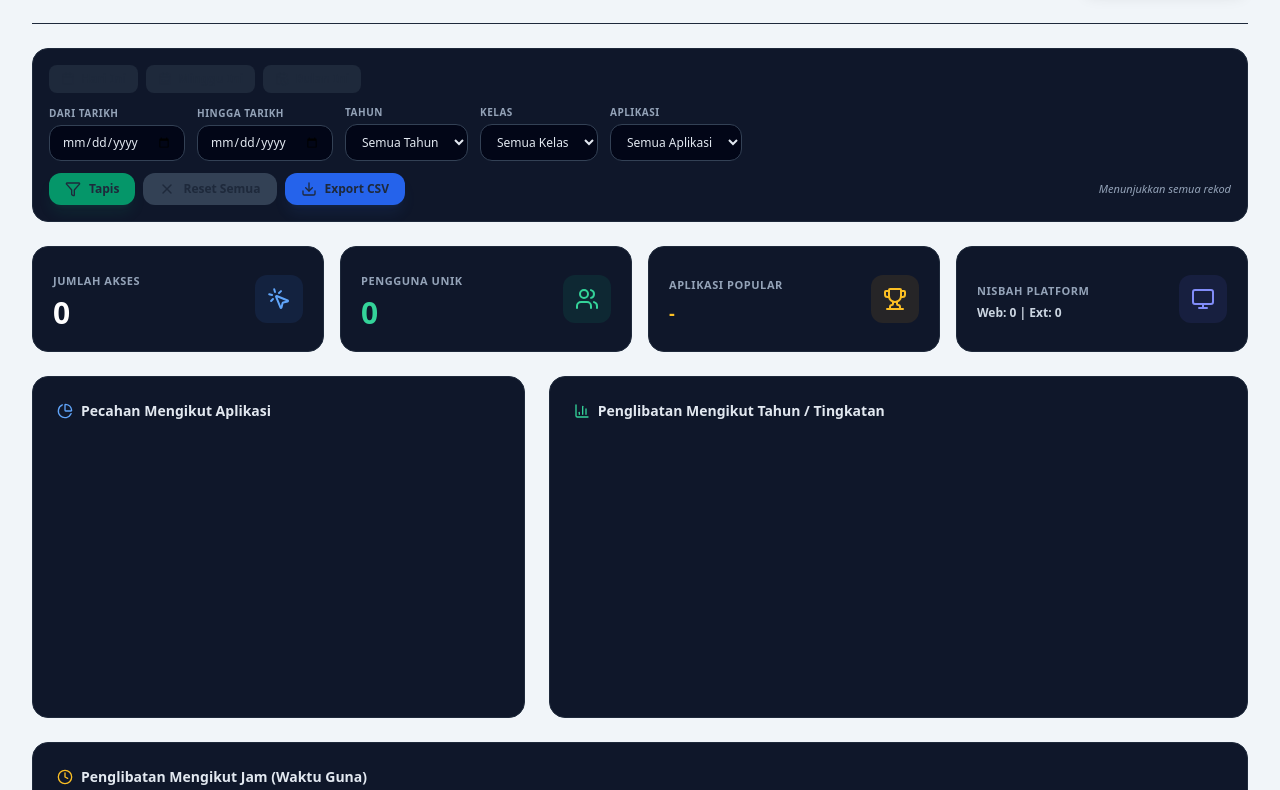
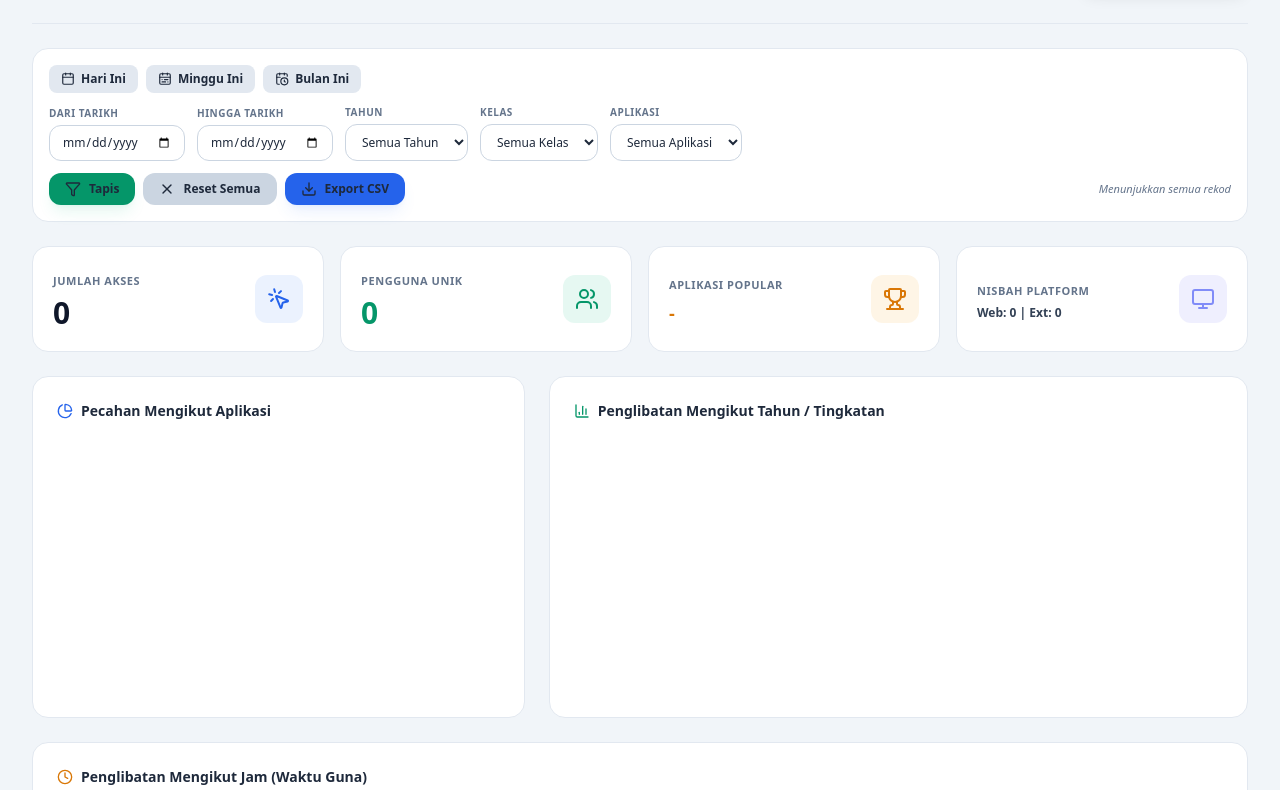
Before and after one commit to g-43447223/SSO-DELIMa, a plain HTML site: page dashboard.html in a window 1280 px wide. Shown: the part 85-875 px from the top of the page. Drawn offline with nearby package versions, Linux system fonts and the light colour scheme.

Commit message:
Perbaiki tema mod siang dashboard supaya konsisten dengan index.html

```diff
--- a/dashboard.html
+++ b/dashboard.html
@@ -22,22 +22,22 @@
     }
   </script>
 </head>
-<body class="bg-slate-950 text-slate-100 min-h-screen font-sans p-4 sm:p-8">
+<body class="bg-slate-100 dark:bg-slate-950 text-slate-800 dark:text-slate-100 min-h-screen font-sans p-4 sm:p-8 transition-colors duration-300">
 
   <!-- Header -->
-  <header class="max-w-7xl mx-auto mb-6 flex flex-col sm:flex-row justify-between items-start sm:items-center gap-4 pb-6 border-b border-slate-800">
+  <header class="max-w-7xl mx-auto mb-6 flex flex-col sm:flex-row justify-between items-start sm:items-center gap-4 pb-6 border-b border-slate-200 dark:border-slate-800">
     <div>
-      <h1 class="text-2xl font-bold text-blue-400 flex items-center gap-2">
+      <h1 class="text-2xl font-bold text-blue-600 dark:text-blue-400 flex items-center gap-2">
         <i data-lucide="layout-dashboard"></i> DASHBOARD ANALISIS PENGGUNAAN
       </h1>
-      <p class="text-xs text-slate-400 mt-1">Hub Akses Digital & Extension SSO • SK Pulau Indah</p>
+      <p class="text-xs text-slate-500 dark:text-slate-400 mt-1">Hub Akses Digital & Extension SSO • SK Pulau Indah</p>
     </div>
 
     <div class="flex items-center gap-2">
-      <a href="./index.html" class="px-3 py-2 bg-slate-800 hover:bg-slate-700 text-xs font-bold rounded-xl flex items-center gap-2 transition">
+      <a href="./index.html" class="px-3 py-2 bg-slate-200 dark:bg-slate-800 hover:bg-slate-300 dark:hover:bg-slate-700 text-slate-800 dark:text-slate-100 text-xs font-bold rounded-xl flex items-center gap-2 transition">
         <i data-lucide="home" class="w-4 h-4"></i> Portal SSO
       </a>
-      <button onclick="toggleTheme()" class="p-2.5 rounded-full bg-slate-800 hover:bg-slate-700 text-xs transition" title="Tukar tema">
+      <button onclick="toggleTheme()" class="p-2.5 rounded-full bg-slate-200 dark:bg-slate-800 hover:bg-slate-300 dark:hover:bg-slate-700 text-slate-800 dark:text-slate-100 text-xs transition" title="Tukar tema">
         <i id="themeIcon" data-lucide="moon" class="w-4 h-4"></i>
       </button>
       <button onclick="fetchAnalyticsData()" class="px-4 py-2 bg-blue-600 hover:bg-blue-700 text-xs font-bold rounded-xl flex items-center gap-2 shadow-lg transition">
@@ -48,42 +48,42 @@
 
   <!-- Filter Tarikh & Lain-lain -->
   <section class="max-w-7xl mx-auto mb-6">
-    <div class="bg-slate-900 border border-slate-800 p-4 rounded-2xl flex flex-col gap-3">
+    <div class="bg-white dark:bg-slate-900 border border-slate-200 dark:border-slate-200 dark:border-slate-800 p-4 rounded-2xl flex flex-col gap-3">
       <div class="flex flex-wrap items-center gap-2">
-        <button onclick="setQuickFilter('today')" class="px-3 py-1.5 bg-slate-800 hover:bg-slate-700 text-xs font-semibold rounded-lg flex items-center gap-1.5 transition">
+        <button onclick="setQuickFilter('today')" class="px-3 py-1.5 bg-slate-200 dark:bg-slate-800 hover:bg-slate-300 dark:hover:bg-slate-700 text-slate-800 dark:text-slate-100 text-xs font-semibold rounded-lg flex items-center gap-1.5 transition">
           <i data-lucide="calendar" class="w-3.5 h-3.5"></i> Hari Ini
         </button>
-        <button onclick="setQuickFilter('week')" class="px-3 py-1.5 bg-slate-800 hover:bg-slate-700 text-xs font-semibold rounded-lg flex items-center gap-1.5 transition">
+        <button onclick="setQuickFilter('week')" class="px-3 py-1.5 bg-slate-200 dark:bg-slate-800 hover:bg-slate-300 dark:hover:bg-slate-700 text-slate-800 dark:text-slate-100 text-xs font-semibold rounded-lg flex items-center gap-1.5 transition">
           <i data-lucide="calendar-range" class="w-3.5 h-3.5"></i> Minggu Ini
         </button>
-        <button onclick="setQuickFilter('month')" class="px-3 py-1.5 bg-slate-800 hover:bg-slate-700 text-xs font-semibold rounded-lg flex items-center gap-1.5 transition">
+        <button onclick="setQuickFilter('month')" class="px-3 py-1.5 bg-slate-200 dark:bg-slate-800 hover:bg-slate-300 dark:hover:bg-slate-700 text-slate-800 dark:text-slate-100 text-xs font-semibold rounded-lg flex items-center gap-1.5 transition">
           <i data-lucide="calendar-clock" class="w-3.5 h-3.5"></i> Bulan Ini
         </button>
       </div>
       <div class="flex flex-col sm:flex-row sm:items-end gap-3">
         <div class="flex flex-col gap-1 flex-1 sm:flex-none">
-          <label for="dateFrom" class="text-[10px] uppercase tracking-wider text-slate-400 font-bold">Dari Tarikh</label>
-          <input type="date" id="dateFrom" class="px-3 py-2 bg-slate-950 border border-slate-700 rounded-xl text-xs text-slate-200 focus:outline-none focus:ring-2 focus:ring-blue-500">
+          <label for="dateFrom" class="text-[10px] uppercase tracking-wider text-slate-500 dark:text-slate-400 font-bold">Dari Tarikh</label>
+          <input type="date" id="dateFrom" class="px-3 py-2 bg-white dark:bg-slate-950 border border-slate-300 dark:border-slate-700 rounded-xl text-xs text-slate-800 dark:text-slate-200 focus:outline-none focus:ring-2 focus:ring-blue-500">
         </div>
         <div class="flex flex-col gap-1 flex-1 sm:flex-none">
-          <label for="dateTo" class="text-[10px] uppercase tracking-wider text-slate-400 font-bold">Hingga Tarikh</label>
-          <input type="date" id="dateTo" class="px-3 py-2 bg-slate-950 border border-slate-700 rounded-xl text-xs text-slate-200 focus:outline-none focus:ring-2 focus:ring-blue-500">
+          <label for="dateTo" class="text-[10px] uppercase tracking-wider text-slate-500 dark:text-slate-400 font-bold">Hingga Tarikh</label>
+          <input type="date" id="dateTo" class="px-3 py-2 bg-white dark:bg-slate-950 border border-slate-300 dark:border-slate-700 rounded-xl text-xs text-slate-800 dark:text-slate-200 focus:outline-none focus:ring-2 focus:ring-blue-500">
         </div>
         <div class="flex flex-col gap-1 flex-1 sm:flex-none">
-          <label for="filterTahun" class="text-[10px] uppercase tracking-wider text-slate-400 font-bold">Tahun</label>
-          <select id="filterTahun" class="px-3 py-2 bg-slate-950 border border-slate-700 rounded-xl text-xs text-slate-200 focus:outline-none focus:ring-2 focus:ring-blue-500">
+          <label for="filterTahun" class="text-[10px] uppercase tracking-wider text-slate-500 dark:text-slate-400 font-bold">Tahun</label>
+          <select id="filterTahun" class="px-3 py-2 bg-white dark:bg-slate-950 border border-slate-300 dark:border-slate-700 rounded-xl text-xs text-slate-800 dark:text-slate-200 focus:outline-none focus:ring-2 focus:ring-blue-500">
             <option value="">Semua Tahun</option>
           </select>
         </div>
         <div class="flex flex-col gap-1 flex-1 sm:flex-none">
-          <label for="filterKelas" class="text-[10px] uppercase tracking-wider text-slate-400 font-bold">Kelas</label>
-          <select id="filterKelas" class="px-3 py-2 bg-slate-950 border border-slate-700 rounded-xl text-xs text-slate-200 focus:outline-none focus:ring-2 focus:ring-blue-500">
+          <label for="filterKelas" class="text-[10px] uppercase tracking-wider text-slate-500 dark:text-slate-400 font-bold">Kelas</label>
+          <select id="filterKelas" class="px-3 py-2 bg-white dark:bg-slate-950 border border-slate-300 dark:border-slate-700 rounded-xl text-xs text-slate-800 dark:text-slate-200 focus:outline-none focus:ring-2 focus:ring-blue-500">
             <option value="">Semua Kelas</option>
           </select>
         </div>
         <div class="flex flex-col gap-1 flex-1 sm:flex-none">
-          <label for="filterApp" class="text-[10px] uppercase tracking-wider text-slate-400 font-bold">Aplikasi</label>
-          <select id="filterApp" class="px-3 py-2 bg-slate-950 border border-slate-700 rounded-xl text-xs text-slate-200 focus:outline-none focus:ring-2 focus:ring-blue-500">
+          <label for="filterApp" class="text-[10px] uppercase tracking-wider text-slate-500 dark:text-slate-400 font-bold">Aplikasi</label>
+          <select id="filterApp" class="px-3 py-2 bg-white dark:bg-slate-950 border border-slate-300 dark:border-slate-700 rounded-xl text-xs text-slate-800 dark:text-slate-200 focus:outline-none focus:ring-2 focus:ring-blue-500">
             <option value="">Semua Aplikasi</option>
             <option value="DELIMA">DELIMA</option>
             <option value="CLASSROOM">CLASSROOM</option>
@@ -98,14 +98,14 @@
           <button onclick="applyAllFilters()" class="px-4 py-2 bg-emerald-600 hover:bg-emerald-700 text-xs font-bold rounded-xl flex items-center gap-2 transition shadow-lg shadow-emerald-500/10">
             <i data-lucide="filter" class="w-4 h-4"></i> Tapis
           </button>
-          <button onclick="resetAllFilters()" class="px-4 py-2 bg-slate-700 hover:bg-slate-600 text-xs font-bold rounded-xl flex items-center gap-2 transition">
+          <button onclick="resetAllFilters()" class="px-4 py-2 bg-slate-300 dark:bg-slate-700 hover:bg-slate-400 dark:hover:bg-slate-600 text-slate-800 dark:text-slate-100 text-xs font-bold rounded-xl flex items-center gap-2 transition">
             <i data-lucide="x" class="w-4 h-4"></i> Reset Semua
           </button>
           <button onclick="exportFilteredToCSV()" class="px-4 py-2 bg-blue-600 hover:bg-blue-700 text-xs font-bold rounded-xl flex items-center gap-2 transition shadow-lg shadow-blue-500/10">
             <i data-lucide="download" class="w-4 h-4"></i> Export CSV
           </button>
         </div>
-        <div class="text-[11px] text-slate-400">
+        <div class="text-[11px] text-slate-500 dark:text-slate-400">
           <span id="filterInfo" class="italic">Menunjukkan semua rekod</span>
         </div>
       </div>
@@ -117,34 +117,34 @@
     <!-- KPI Ringkasan Cards -->
     <div class="grid grid-cols-1 sm:grid-cols-2 lg:grid-cols-4 gap-4">
 
-      <div class="bg-slate-900 border border-slate-800 p-5 rounded-2xl flex items-center justify-between">
+      <div class="bg-white dark:bg-slate-900 border border-slate-200 dark:border-slate-200 dark:border-slate-800 p-5 rounded-2xl flex items-center justify-between">
         <div>
-          <span class="text-[11px] font-bold uppercase tracking-wider text-slate-400">Jumlah Akses</span>
-          <div id="totalLogins" class="text-3xl font-extrabold text-white mt-1">0</div>
+          <span class="text-[11px] font-bold uppercase tracking-wider text-slate-500 dark:text-slate-400">Jumlah Akses</span>
+          <div id="totalLogins" class="text-3xl font-extrabold text-slate-900 dark:text-white mt-1">0</div>
         </div>
-        <div class="p-3 bg-blue-500/10 rounded-xl text-blue-400"><i data-lucide="mouse-pointer-click"></i></div>
+        <div class="p-3 bg-blue-500/10 rounded-xl text-blue-600 dark:text-blue-400"><i data-lucide="mouse-pointer-click"></i></div>
       </div>
 
-      <div class="bg-slate-900 border border-slate-800 p-5 rounded-2xl flex items-center justify-between">
+      <div class="bg-white dark:bg-slate-900 border border-slate-200 dark:border-slate-200 dark:border-slate-800 p-5 rounded-2xl flex items-center justify-between">
         <div>
-          <span class="text-[11px] font-bold uppercase tracking-wider text-slate-400">Pengguna Unik</span>
-          <div id="uniqueUsers" class="text-3xl font-extrabold text-emerald-400 mt-1">0</div>
+          <span class="text-[11px] font-bold uppercase tracking-wider text-slate-500 dark:text-slate-400">Pengguna Unik</span>
+          <div id="uniqueUsers" class="text-3xl font-extrabold text-emerald-600 dark:text-emerald-400 mt-1">0</div>
         </div>
-        <div class="p-3 bg-emerald-500/10 rounded-xl text-emerald-400"><i data-lucide="users"></i></div>
+        <div class="p-3 bg-emerald-500/10 rounded-xl text-emerald-600 dark:text-emerald-400"><i data-lucide="users"></i></div>
       </div>
 
-      <div class="bg-slate-900 border border-slate-800 p-5 rounded-2xl flex items-center justify-between">
+      <div class="bg-white dark:bg-slate-900 border border-slate-200 dark:border-slate-200 dark:border-slate-800 p-5 rounded-2xl flex items-center justify-between">
         <div>
-          <span class="text-[11px] font-bold uppercase tracking-wider text-slate-400">Aplikasi Popular</span>
-          <div id="topApp" class="text-lg font-bold text-amber-400 mt-1 truncate max-w-[150px]">-</div>
+          <span class="text-[11px] font-bold uppercase tracking-wider text-slate-500 dark:text-slate-400">Aplikasi Popular</span>
+          <div id="topApp" class="text-lg font-bold text-amber-600 dark:text-amber-400 mt-1 truncate max-w-[150px]">-</div>
         </div>
-        <div class="p-3 bg-amber-500/10 rounded-xl text-amber-400"><i data-lucide="trophy"></i></div>
+        <div class="p-3 bg-amber-500/10 rounded-xl text-amber-600 dark:text-amber-400"><i data-lucide="trophy"></i></div>
       </div>
 
-      <div class="bg-slate-900 border border-slate-800 p-5 rounded-2xl flex items-center justify-between">
+      <div class="bg-white dark:bg-slate-900 border border-slate-200 dark:border-slate-200 dark:border-slate-800 p-5 rounded-2xl flex items-center justify-between">
         <div>
-          <span class="text-[11px] font-bold uppercase tracking-wider text-slate-400">Nisbah Platform</span>
-          <div id="platformRatio" class="text-xs font-semibold text-slate-300 mt-1">Web: 0 | Ext: 0</div>
+          <span class="text-[11px] font-bold uppercase tracking-wider text-slate-500 dark:text-slate-400">Nisbah Platform</span>
+          <div id="platformRatio" class="text-xs font-semibold text-slate-700 dark:text-slate-300 mt-1">Web: 0 | Ext: 0</div>
         </div>
         <div class="p-3 bg-indigo-500/10 rounded-xl text-indigo-400"><i data-lucide="monitor"></i></div>
       </div>
@@ -155,9 +155,9 @@
     <div class="grid grid-cols-1 lg:grid-cols-12 gap-6">
 
       <!-- Chart: Popularitas Aplikasi -->
-      <div class="lg:col-span-5 bg-slate-900 border border-slate-800 p-6 rounded-2xl flex flex-col justify-between">
-        <h3 class="text-sm font-bold text-slate-200 mb-4 flex items-center gap-2">
-          <i data-lucide="pie-chart" class="w-4 h-4 text-blue-400"></i> Pecahan Mengikut Aplikasi
+      <div class="lg:col-span-5 bg-white dark:bg-slate-900 border border-slate-200 dark:border-slate-200 dark:border-slate-800 p-6 rounded-2xl flex flex-col justify-between">
+        <h3 class="text-sm font-bold text-slate-800 dark:text-slate-200 mb-4 flex items-center gap-2">
+          <i data-lucide="pie-chart" class="w-4 h-4 text-blue-600 dark:text-blue-400"></i> Pecahan Mengikut Aplikasi
         </h3>
         <div class="relative h-64">
           <canvas id="appChart"></canvas>
@@ -165,9 +165,9 @@
       </div>
 
       <!-- Chart: Penglibatan Mengikut Tahun -->
-      <div class="lg:col-span-7 bg-slate-900 border border-slate-800 p-6 rounded-2xl flex flex-col justify-between">
-        <h3 class="text-sm font-bold text-slate-200 mb-4 flex items-center gap-2">
-          <i data-lucide="bar-chart-3" class="w-4 h-4 text-emerald-400"></i> Penglibatan Mengikut Tahun / Tingkatan
+      <div class="lg:col-span-7 bg-white dark:bg-slate-900 border border-slate-200 dark:border-slate-200 dark:border-slate-800 p-6 rounded-2xl flex flex-col justify-between">
+        <h3 class="text-sm font-bold text-slate-800 dark:text-slate-200 mb-4 flex items-center gap-2">
+          <i data-lucide="bar-chart-3" class="w-4 h-4 text-emerald-600 dark:text-emerald-400"></i> Penglibatan Mengikut Tahun / Tingkatan
         </h3>
         <div class="relative h-64">
           <canvas id="yearChart"></canvas>
@@ -177,9 +177,9 @@
     </div>
 
     <!-- Chart: Penglibatan Mengikut Jam -->
-    <div class="bg-slate-900 border border-slate-800 p-6 rounded-2xl">
-      <h3 class="text-sm font-bold text-slate-200 mb-4 flex items-center gap-2">
-        <i data-lucide="clock" class="w-4 h-4 text-amber-400"></i> Penglibatan Mengikut Jam (Waktu Guna)
+    <div class="bg-white dark:bg-slate-900 border border-slate-200 dark:border-slate-200 dark:border-slate-800 p-6 rounded-2xl">
+      <h3 class="text-sm font-bold text-slate-800 dark:text-slate-200 mb-4 flex items-center gap-2">
+        <i data-lucide="clock" class="w-4 h-4 text-amber-600 dark:text-amber-400"></i> Penglibatan Mengikut Jam (Waktu Guna)
       </h3>
       <div class="relative h-64">
         <canvas id="hourChart"></canvas>
@@ -187,24 +187,24 @@
     </div>
 
     <!-- Top 5 Murid Aktif -->
-    <div class="bg-slate-900 border border-slate-800 p-6 rounded-2xl">
-      <h3 class="text-sm font-bold text-slate-200 mb-4 flex items-center gap-2">
-        <i data-lucide="award" class="w-4 h-4 text-amber-400"></i> Top 5 Murid Paling Aktif
+    <div class="bg-white dark:bg-slate-900 border border-slate-200 dark:border-slate-200 dark:border-slate-800 p-6 rounded-2xl">
+      <h3 class="text-sm font-bold text-slate-800 dark:text-slate-200 mb-4 flex items-center gap-2">
+        <i data-lucide="award" class="w-4 h-4 text-amber-600 dark:text-amber-400"></i> Top 5 Murid Paling Aktif
       </h3>
-      <ul id="topStudents" class="space-y-2 text-xs text-slate-300">
+      <ul id="topStudents" class="space-y-2 text-xs text-slate-700 dark:text-slate-300">
         <li class="text-slate-500">Tiada data.</li>
       </ul>
     </div>
 
     <!-- Log Aktiviti Terkini Table -->
-    <div class="bg-slate-900 border border-slate-800 p-6 rounded-2xl">
-      <h3 class="text-sm font-bold text-slate-200 mb-4 flex items-center gap-2">
-        <i data-lucide="history" class="w-4 h-4 text-amber-400"></i> Rekod Log Masuk Terkini
+    <div class="bg-white dark:bg-slate-900 border border-slate-200 dark:border-slate-200 dark:border-slate-800 p-6 rounded-2xl">
+      <h3 class="text-sm font-bold text-slate-800 dark:text-slate-200 mb-4 flex items-center gap-2">
+        <i data-lucide="history" class="w-4 h-4 text-amber-600 dark:text-amber-400"></i> Rekod Log Masuk Terkini
       </h3>
 
       <div class="overflow-x-auto">
-        <table class="w-full text-left text-xs text-slate-300">
-          <thead class="bg-slate-800/60 text-slate-400 uppercase text-[10px] tracking-wider">
+        <table class="w-full text-left text-xs text-slate-700 dark:text-slate-300">
+          <thead class="bg-slate-100 dark:bg-slate-800/60 text-slate-500 dark:text-slate-400 uppercase text-[10px] tracking-wider">
             <tr>
               <th class="p-3">Masa</th>
               <th class="p-3">Nama Murid</th>
@@ -636,7 +636,7 @@
         const spanName = document.createElement('span');
         spanName.textContent = (i+1) + '. ' + name;
         const spanCount = document.createElement('span');
-        spanCount.className = 'font-bold text-amber-400';
+        spanCount.className = 'font-bold text-amber-600 dark:text-amber-400';
         spanCount.textContent = c + ' akses';
         li.appendChild(spanName);
         li.appendChild(spanCount);
@@ -663,10 +663,10 @@
 
         let tr = document.createElement('tr');
         tr.className = "hover:bg-slate-800/30 transition";
-         const tdTime = document.createElement('td'); tdTime.className = 'p-3 text-slate-400'; tdTime.textContent = timeStr; tr.appendChild(tdTime);
-         const tdNama = document.createElement('td'); tdNama.className = 'p-3 font-semibold text-white'; tdNama.textContent = l.nama || '-'; tr.appendChild(tdNama);
+         const tdTime = document.createElement('td'); tdTime.className = 'p-3 text-slate-500 dark:text-slate-400'; tdTime.textContent = timeStr; tr.appendChild(tdTime);
+         const tdNama = document.createElement('td'); tdNama.className = 'p-3 font-semibold text-slate-900 dark:text-white'; tdNama.textContent = l.nama || '-'; tr.appendChild(tdNama);
          const tdTK = document.createElement('td'); tdTK.className = 'p-3'; tdTK.textContent = (l.tahun || '-') + ' - ' + (l.kelas || '-'); tr.appendChild(tdTK);
-         const tdApp = document.createElement('td'); tdApp.className = 'p-3 font-bold text-blue-400 uppercase'; tdApp.textContent = l.app || '-'; tr.appendChild(tdApp);
+         const tdApp = document.createElement('td'); tdApp.className = 'p-3 font-bold text-blue-600 dark:text-blue-400 uppercase'; tdApp.textContent = l.app || '-'; tr.appendChild(tdApp);
          const tdSrc = document.createElement('td'); tdSrc.className = 'p-3';
          const span = document.createElement('span');
          span.className = 'px-2 py-0.5 rounded-md text-[10px] font-bold ' + (l.source === 'Extension' ? 'bg-indigo-500/20 text-indigo-300 border border-indigo-500/30' : 'bg-blue-500/20 text-blue-300 border border-blue-500/30');
```
